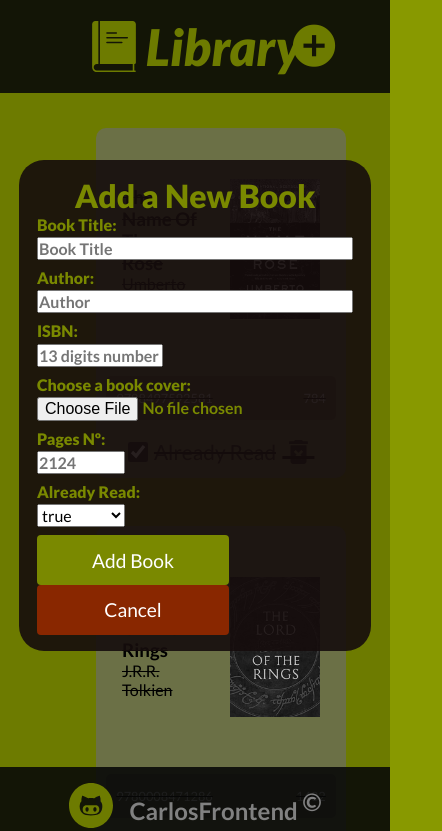
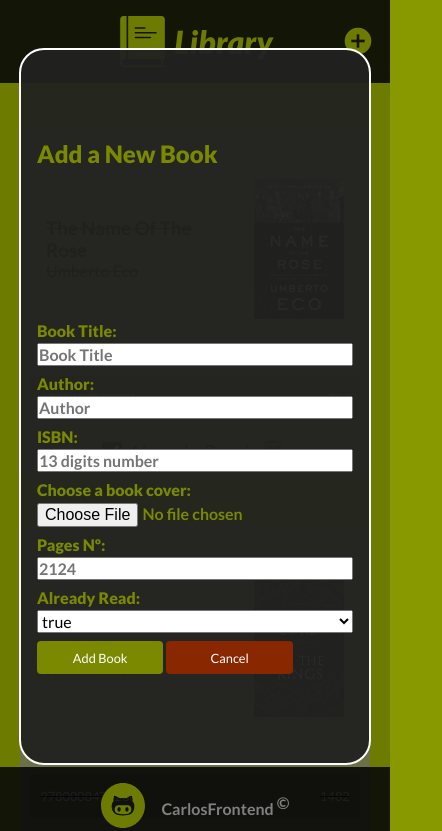
Before and after one commit to carlosfrontend/Library-TOP, a plain HTML site: page index.html in a window 390 px wide. Both pictures are taken after a click on the icon "add_circle". Shown: the top 831 px of the page, 442 px wide, since content can reach past the window. Drawn offline with Linux system fonts and the light colour scheme.

Commit message:
Fix: fix some styles

```diff
--- a/css/main.css
+++ b/css/main.css
@@ -35,7 +35,7 @@ body {
 }
 
 .title {
-  font-size: 6vh;
+  font-size: 3rem;
   font-weight: 900;
   font-style: italic;
   color: #889900;
@@ -73,7 +73,7 @@ body {
   color: #889900;
   position: absolute;
   right: 1em;
-  font-size: 6vh;
+  font-size: 3rem;
   cursor: pointer;
 }
 
@@ -173,9 +173,13 @@ body {
 }
 
 .delete {
-  color: #1c1c0e;
+  color: rgba(134, 0, 27, 0.759);
   cursor: pointer;
   font-size: 2rem;
+}
+
+.delete:hover{
+  color:rgba(27, 25, 25, 0.927);
 }
 
 #favDialog {
@@ -192,6 +196,7 @@ body {
   flex-direction: column;
   align-items: center;
   justify-content: center;
+  border:2px solid white;
 }
 #favDialog[open] {
   opacity: 1;
@@ -292,3 +297,56 @@ input[type="checkbox"] {
 .book-read-container label {
   user-select: none;
 }
+
+@media screen and (max-width:500px) {
+  html, body{
+    width: 100vw;
+  }
+
+  .header{
+    width: 100vw;
+  }
+  .title{
+    font-size: 2rem;
+  }
+  .container{
+    width: 100vw;
+  }
+  .footer{
+    width: 100vw;
+  }
+  #content.content{
+   padding-left: 0;
+   padding-right: 0;
+  }
+
+  .add{
+    font-size: 2rem;
+    right: .5em;
+  }
+  .footer a * {
+    font-size: 1rem;
+  }
+  #favDialog{
+    width: 100%;
+    height: 85%;
+    top: 3em;
+    padding: .8em 1em;
+    flex-wrap: wrap;
+    flex-direction: row;
+    background-color: #222220f3;
+  }
+  #favDialog h3 {
+    font-size: 1.5rem;
+  }
+  #favDialog * {
+    width: 100%;
+  }
+  #favDialog input, #favDialog label {
+    font-size: 1rem;
+  }
+  #favDialog button{
+    width: 40%;
+    font-size: .8rem;
+  }
+}
```
